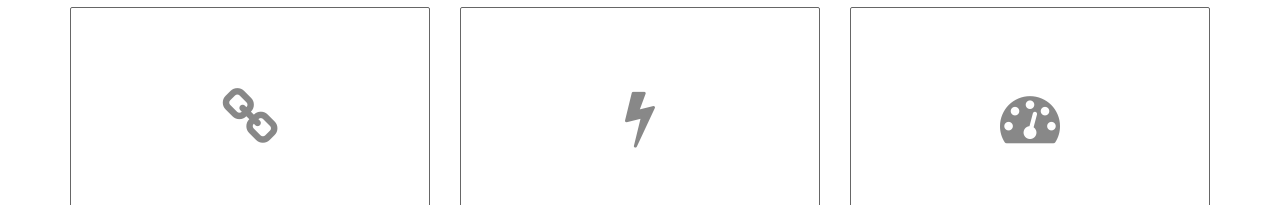
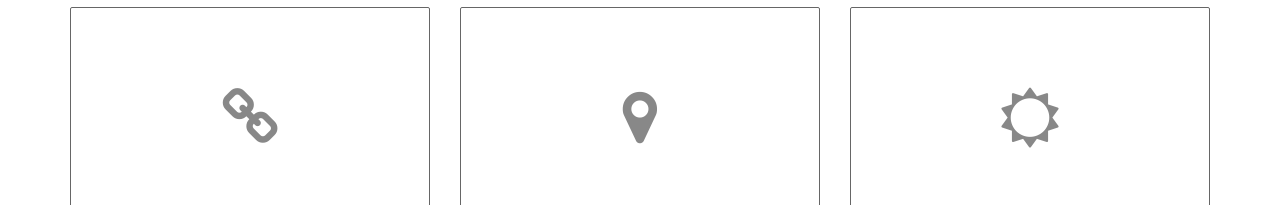
Before and after one commit to elimarvin99/UltraPortfolio, a plain HTML site: page index.html in a window 1280 px wide. Shown: the part 1029-1234 px from the top of the page. Drawn offline with Linux system fonts and the light colour scheme.

Commit message:
changed icon for weather and tacoparser

```diff
--- a/index.html
+++ b/index.html
@@ -84,7 +84,7 @@ https://templatemo.com/tm-464-ultra-profile
 				</div>
 				<div class="col-md-4 col-sm-4">
 					<div class="work-wrapper">
-						<i class="fa fa-flash"></i>
+						<i class="fa fa-map-marker" aria-hidden="true"></i>
 						<h3 class="text-uppercase tm-work-h3">TacoParser.cs</h3>
 						<hr>
 						<p>A C# application that parses through a CSV file/database of geolocations to find the two farthest points.<br>
@@ -93,7 +93,7 @@ https://templatemo.com/tm-464-ultra-profile
 				</div>
 				<div class="col-md-4 col-sm-4">
 					<div class="work-wrapper">
-						<i class="fa fa-dashboard"></i>
+						<i class="fa fa-sun-o" aria-hidden="true"></i>
 						<h3 class="text-uppercase tm-work-h3">OpenWeatherMap</h3>
 						<hr>
 						<p>C# application to get the weather for any city using OpenWeatherMap api<br>
```
